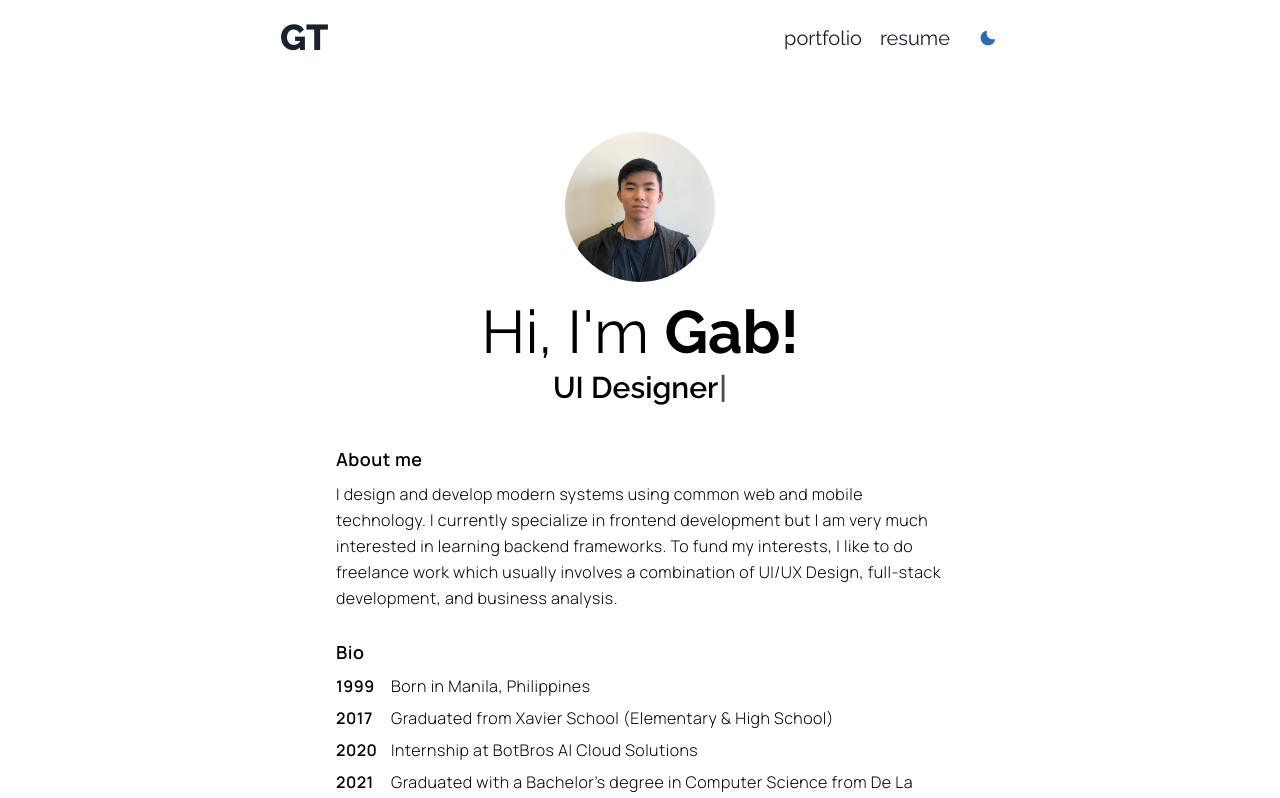
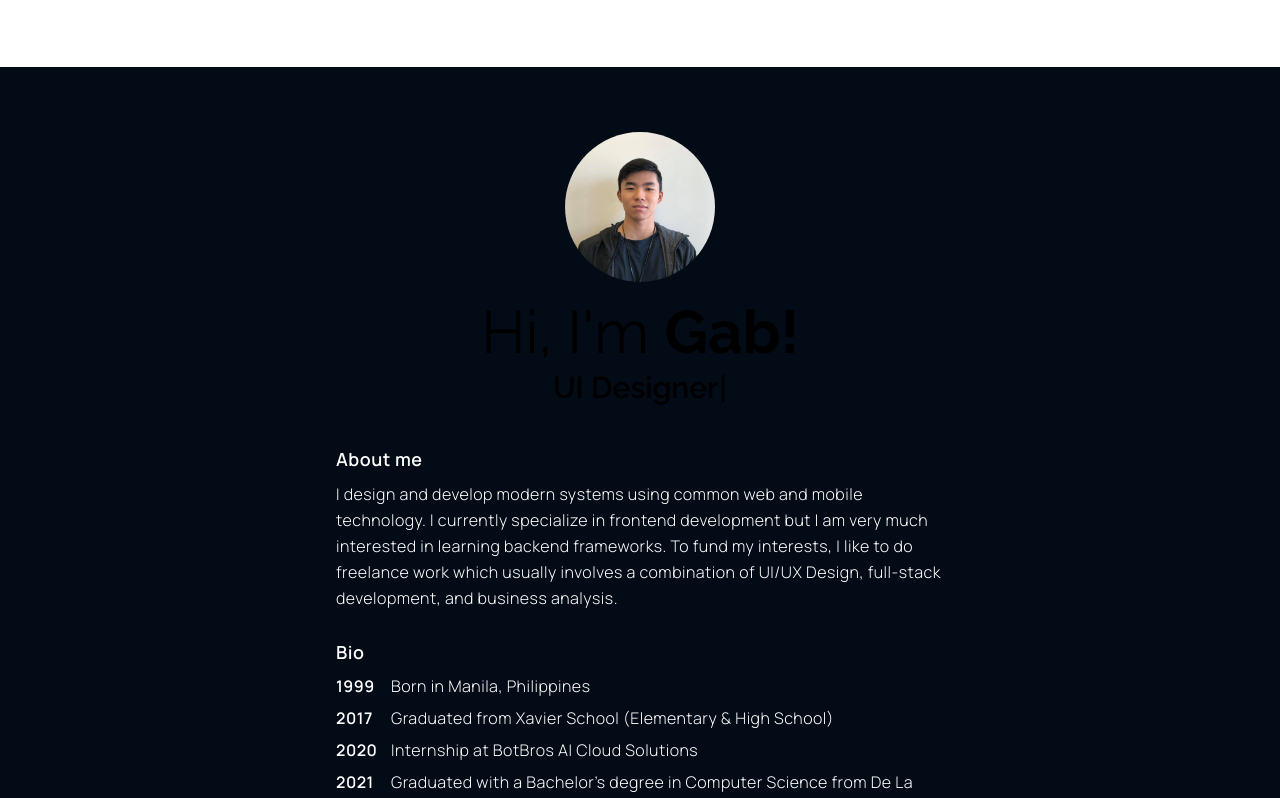
Before and after one commit to gabtan99/website, a Next.js app: page / in a window 1280 px wide. Shown: the top 798 px of the page. Built offline with nearby package versions, Linux system fonts and the light colour scheme.

Commit message:
refactor: revert to test

```diff
--- a/components/layouts/main.js
+++ b/components/layouts/main.js
@@ -7,20 +7,12 @@ const Main = ({ children, router }) => {
   return (
     <Box as="main" pb={8}>
       <Head>
-        {/* <meta name="viewport" content="width=device-width, initial-scale=1" />
-        <meta name="description" content="Takuya's homepage" />
-        <meta name="author" content="Takuya Matsuyama" />
-        <meta name="author" content="craftzdog" />
-        <link rel="apple-touch-icon" href="apple-touch-icon.png" />
-        <link rel="shortcut icon" href="/favicon.ico" type="image/x-icon" />
-        <meta name="twitter:card" content="summary_large_image" />
-        <meta name="twitter:site" content="@craftzdog" />
-        <meta name="twitter:creator" content="@craftzdog" />
-        <meta name="twitter:image" content="/card.png" />
-        <meta property="og:site_name" content="Takuya Matsuyama's Homepage" />
+        <title>Gab Tan - Home</title>
+        <meta name="viewport" content="width=device-width, initial-scale=1" />
+        <meta name="description" content="Gab's Home" />
+        <meta name="author" content="Gabriel Tan" />
         <meta property="og:type" content="website" />
-        <meta property="og:image" content="/card.png" /> */}
-        <title>Gab Tan - Home</title>
+        <meta property="og:image" content="/media/dp.png" />
       </Head>
       <NavBar path={router.asPath} />
       <Container maxW="container.md" pt={14}>
--- a/styles/theme.js
+++ b/styles/theme.js
@@ -33,7 +33,7 @@ const fonts = {
 
 const config = {
   initialColorMode: "dark",
-  useSystemColorMode: true,
+  useSystemColorMode: false,
 };
 
 const colors = {
```
Also changed, not shown: 1 other file (tests, documents, lock files or other folders).
